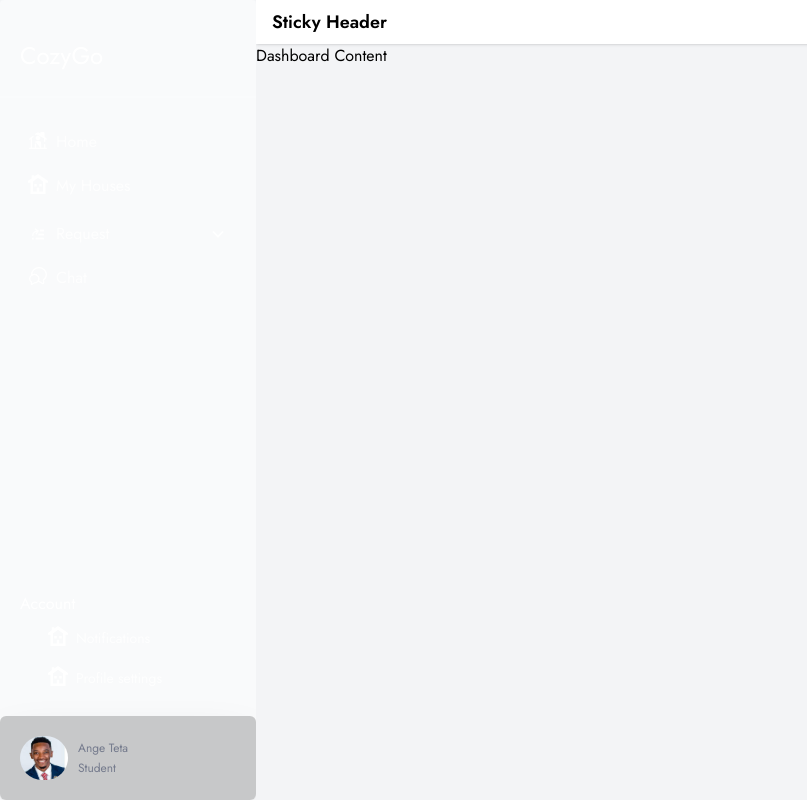
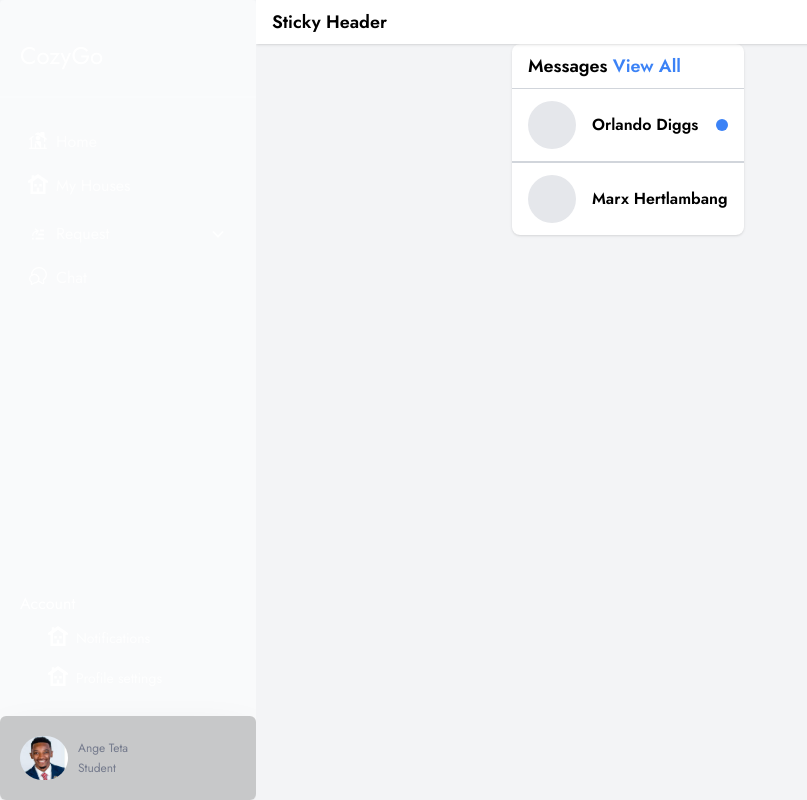
Before and after one commit to Delyc/cozygo-fe, a Next.js app: page /agent in a window 1280 px wide. Shown: the whole page, without its empty margins (0-807 px from the left). Built offline with nearby package versions, Linux system fonts and the light colour scheme.

Commit message:
feat: agent dashboard

```diff
--- a/src/app/agent/page.tsx
+++ b/src/app/agent/page.tsx
@@ -2,6 +2,8 @@
 import React, { useState } from 'react';
 import Sidebar from '@/components/layout/Sidebar';
 import Layout from '@/components/Layout';
+import HomeDash from '@/components/dashboard/Home';
+import MessageList from '@/components/dashboard/Message';
 const MainPage: React.FC = () => {
   const [selectedContent, setSelectedContent] = useState('Dashboard');
 
@@ -24,7 +26,15 @@ const MainPage: React.FC = () => {
       {/* <Sidebar setSelectedContent={setSelectedContent} /> */}
       <div className="content">
         {/* Render the content based on the selected item */}
-        {renderContent()}
+        {/* {renderContent()} */}
+<div className='flex gap-20'>
+{/* <HomeDash /> */}
+
+{/* <div className='bg-white rounded-xl w-[25rem] h-[50rem]'>
+<MessageList />
+</div> */}
+
+</div>
       </div>
     </Layout>
   );
--- a/src/components/Layout.tsx
+++ b/src/components/Layout.tsx
@@ -1,5 +1,7 @@
 import React, { useState, ReactNode } from 'react';
 import Sidebar from './layout/Sidebar';
+import { Message } from './svgs/Heart';
+import MessageList from './dashboard/Message';
 
 type LayoutProps = {
   children: ReactNode;
@@ -20,8 +22,16 @@ const Layout: React.FC<LayoutProps> = ({ children }) => {
           </div>
         </header>
         {/* Main Content */}
-        <main className="flex-1 overflow-auto">
-          {selectedContent}
+
+
+        <main className="flex-1 overflow-auto px-44">
+        <div className='flex gap-20'>
+        {selectedContent}
+<div>
+<MessageList />
+</div>
+
+</div>
         </main>
       </div>
     </div>
--- /dev/null
+++ b/src/components/UI/Typography.tsx
@@ -0,0 +1,13 @@
+type TypographyProps = {
+    content: string;
+    className: string
+};
+
+const Paragraph: React.FC<TypographyProps> = ({
+    content,
+    className
+}) => (
+    <p className={`${className} text-xs text-primary_gray leading-4 md:text-sm md:leading-5 xl:text-base xl:leading-6`}>{content}</p>
+);
+
+export { Paragraph };
--- /dev/null
+++ b/src/components/UI/cards/HouseAgent.tsx
@@ -0,0 +1,66 @@
+import React from 'react';
+import { ArrowIcon, HeartIcon, LocationIcon, RoomIcon } from '../../svgs/Heart';
+
+type PropertyCardProps = {
+  bedrooms: number;
+  baths: number;
+  area: number;
+  price: number;
+  address: string;
+};
+
+const HouseAgent: React.FC<PropertyCardProps> = ({
+  bedrooms,
+  baths,
+  area,
+  price,
+  address,
+}) => {
+  return (
+    <div className="max-w-[30rem] bg-white flex rounded-xl flex-col items-center justify-center relative">
+      <img className="w-full h-[150px] rounded-lg" src="./assets/house.jpeg" alt="House" />
+      <div className=' bg-white pt-2 rounded-b-xl w-full shadow-2xl'>
+      <div className="px-5 flex flex-col gap-3">
+        <div className="font-bold text-xl flex items-center justify-between">
+          <p>${price.toFixed(2)}</p>
+          <div className='flex gap-2.5 items-center'>
+            <div className='  grid place-content-center w-8 h-8 rounded-full relative'>
+              <HeartIcon fill={"white"} height={"18px"} width={"18px"} stroke={"red"} stroke_width={2}/>
+              <p className='absolute top-1 left-6 text-red-500 text-xs'>50</p>
+            </div>
+            <div className='bg-indigo-600 grid place-content-center w-6 h-6 rounded-full'>
+              <ArrowIcon fill={"#fff"} height={"20px"} width={"18px"} stroke={"#fff"} stroke_width={1}/>
+            </div>
+          </div>
+          </div>
+          <div className='flex flex-col gap-1 border-gray-200 pb-5 border-b'>
+
+        <p className="text-primary_gray font-jost  text-base">{address}</p>
+        <p className="text-primary_gray  text-xs font-normal">{address}</p>
+
+          </div>
+      </div>
+      <div className="px-5 flex items-center gap-2 py-2">
+        <div className='flex items-center  gap-1'>
+          <RoomIcon fill={'#757B8D'} height={'20px'} width={'20px'} stroke={'#757B8D'} stroke_width={0} />
+          <p className=' text-primary_gray text-xs'>{bedrooms} rooms</p>
+        </div>
+
+        <div className='flex items-center  gap-1'>
+          <RoomIcon fill={'#757B8D'} height={'20px'} width={'20px'} stroke={'#757B8D'} stroke_width={0} />
+          <p className=' text-primary_gray text-xs'>rooms</p>
+        </div>
+
+        <div className='flex items-center  gap-1'>
+          <LocationIcon fill={'#757B8D'} height={'20px'} width={'20px'} stroke={'#757B8D'} stroke_width={0} />
+          <p className=' text-primary_gray text-xs'>Location</p>
+        </div>
+      </div>
+
+
+      </div>
+    </div>
+  );
+};
+
+export default HouseAgent;
--- a/src/components/UI/cards/Plan.tsx
+++ b/src/components/UI/cards/Plan.tsx
@@ -17,7 +17,6 @@ const PlanCard: React.FC<PlanCardProps> = ({
             <div className='flex flex-col gap-2.5'>
                 <p className={`${title === "professional" ? "text-white" : "text-[#191D23]"}  font-semibold text-sm leading-6 capitalize`}>{title}</p>
                 <p className={`${title === "professional" ? "text-white" : "text-[#64748B]"}  text-xs `}>{description}</p>
-
             </div>
 
             <div className='flex items-center gap-1'>
@@ -35,7 +34,7 @@ const PlanCard: React.FC<PlanCardProps> = ({
 
                         <Tick fill={''} height={'14px'} width={'14px'} stroke={''} stroke_width={0} />
                     </div>
-                    <p className=' text-xs'>Access to all listed properties</p>
+                    <p className='text-xs'>Access to all listed properties</p>
                 </div>
                 <div className='flex items-center gap-2.5'>
                     <div className={`${title === "free" ? "bg-gray-300/50" : title === "professional" ? "bg-white" : "bg-indigo-600/20"}  w-5 h-5 grid place-content-center rounded-full`}>
--- /dev/null
+++ b/src/components/dashboard/Home.tsx
@@ -0,0 +1,65 @@
+import React, { useState, ReactNode } from 'react';
+import { House } from '../svgs/Heart';
+import PropertyCard from '../UI/cards/House';
+import HouseAgent from '../UI/cards/HouseAgent';
+const HomeDash: React.FC = () => {
+
+
+  return (
+    <div className="flex flex-col">
+             <div className='grid grid-cols-3 gap-5'>
+              <div className='bg-white rounded-md shadow-xl px-5 py-3 w-[15rem]'>
+                  <h3>Total Houses</h3>
+                  <div className='flex items-center gap-2'>
+                    <House fill={''} height={'20px'} width={'20px'} stroke={''} stroke_width={0} />
+                    <p>5000</p>
+                  </div>
+              </div>
+
+              <div className='bg-white rounded-md shadow-xl px-5 py-3 w-[15rem]'>
+                  <h3>Total Houses</h3>
+                  <div className='flex items-center gap-2'>
+                    <House fill={''} height={'20px'} width={'20px'} stroke={''} stroke_width={0} />
+                    <p>5000</p>
+                  </div>
+              </div>
+
+              <div className='bg-white rounded-md shadow-xl px-5 py-3 w-[15rem]'>
+                  <h3>Total Houses</h3>
+                  <div className='flex items-center gap-2'>
+                    <House fill={''} height={'20px'} width={'20px'} stroke={''} stroke_width={0} />
+                    <p>5000</p>
+                  </div>
+              </div>
+             </div>
+
+             <div className="container mx-auto grid grid-cols-3 gap-5">
+    <HouseAgent
+      bedrooms={3}
+      baths={3}
+      area={340}
+      price={25000.00}
+      address="Meadowview Lane, Tranquil Springs"
+    />
+
+<HouseAgent
+      bedrooms={3}
+      baths={3}
+      area={340}
+      price={25000.00}
+      address="Meadowview Lane, Tranquil Springs"
+    />
+
+<HouseAgent
+      bedrooms={3}
+      baths={3}
+      area={340}
+      price={25000.00}
+      address="Meadowview Lane, Tranquil Springs"
+    />
+  </div>
+    </div>
+  );
+};
+
+export default HomeDash;
--- /dev/null
+++ b/src/components/dashboard/Message.tsx
@@ -0,0 +1,46 @@
+import React from 'react';
+
+interface MessageProps {
+  name: string;
+  message: string;
+  time: string;
+  unread: boolean;
+}
+
+const Message: React.FC<MessageProps> = ({ name, message, time, unread }) => {
+  return (
+    <div className="flex items-center py-3 px-4 border-b border-gray-300 last:border-b-0">
+      <div className="flex-none w-12 h-12 rounded-full bg-gray-200 mr-4"></div>
+      <div className="flex-grow">
+        <div className="flex justify-between items-center">
+          <h2 className="font-semibold">{name}</h2>
+          <span className="text-sm text-gray-500">{time}</span>
+        </div>
+        <p className="text-gray-600">{message}</p>
+      </div>
+      {unread && <span className="flex-none w-3 h-3 bg-blue-500 rounded-full ml-2"></span>}
+    </div>
+  );
+};
+
+const MessageList: React.FC = () => {
+  const messages: any[] = [
+    { id: 1, name: 'Orlando Diggs', messagePreview: 'How\'s your stay dude?', timestamp: '08:30 AM', unread: true },
+    { id: 2, name: 'Marx Hertlambang', messagePreview: 'Is it possible for me to rent...', timestamp: '09:36 AM', unread: false },
+  ];
+
+  return (
+    <div className="max-w-md mx-auto bg-white rounded-lg shadow">
+      <div className="text-lg font-semibold py-2 px-4 border-b border-gray-300">
+        Messages <span className="text-blue-500">View All</span>
+      </div>
+      <div className="divide-y divide-gray-300">
+        {messages.map((msg, index) => (
+          <Message key={index} {...msg} />
+        ))}
+      </div>
+    </div>
+  );
+};
+
+export default MessageList;
--- a/src/components/layout/Sidebar.tsx
+++ b/src/components/layout/Sidebar.tsx
@@ -1,6 +1,7 @@
 'use client'
 import React, { useState } from 'react';
 import { Approved, ArrowIcon, Declined, Expand, Home, House, Message, Open, Request } from '../svgs/Heart';
+import HomeDash from '../dashboard/Home';
 
 type SidebarProps = {
     setSelectedContent: (content: React.ReactNode) => void;
@@ -32,11 +33,11 @@ const Sidebar: React.FC<SidebarProps> = ({ setSelectedContent }) => {
                             <h1 className='text-white text-2xl leading-8'>CozyGo</h1>
                         </div>
                         <div className='px-5 mt-5'>
-                    <button onClick={() => setSelectedContent(<h1>Dashboard Content</h1>)} className=" flex items-center gap-2 p-2 w-full text-white/80 text-start rounded hover:bg-black/20">
+                            <button onClick={() => setSelectedContent(<HomeDash />)} className=" flex items-center gap-2 p-2 w-full text-white/80 text-start rounded hover:bg-black/20">
                                 <Home fill={'white'} height={'20px'} width={'20px'} stroke={'white'} stroke_width={0} />
                                 <p className='mt-1'>Home</p>
                             </button>
-                    <button onClick={() => setSelectedContent(<h1>Dashboard Content</h1>)} className="flex items-center gap-2 p-2 w-full text-white/80 text-start rounded hover:bg-black/20">
+                            <button onClick={() => setSelectedContent(<h1>Dashboard Content one</h1>)} className="flex items-center gap-2 p-2 w-full text-white/80 text-start rounded hover:bg-black/20">
                                 <House fill={'white'} height={'20px'} width={'20px'} stroke={''} stroke_width={0} />
                                 <p className='mt-1'>My Houses</p>
 
--- a/src/components/svgs/Heart.tsx
+++ b/src/components/svgs/Heart.tsx
@@ -297,7 +297,24 @@ const Message: React.FC<IconProps> = ({
 
 )
 
+const Eye: React.FC<IconProps> = ({
+    fill,
+    height,
+    width,
+    stroke,
+    stroke_width,
+}) => (
+    <svg width={width} height={height} viewBox="0 0 24 24" fill="none" xmlns="http://www.w3.org/2000/svg">
+<path fill-rule="evenodd" clip-rule="evenodd" d="M12 8.25C9.92893 8.25 8.25 9.92893 8.25 12C8.25 14.0711 9.92893 15.75 12 15.75C14.0711 15.75 15.75 14.0711 15.75 12C15.75 9.92893 14.0711 8.25 12 8.25ZM9.75 12C9.75 10.7574 10.7574 9.75 12 9.75C13.2426 9.75 14.25 10.7574 14.25 12C14.25 13.2426 13.2426 14.25 12 14.25C10.7574 14.25 9.75 13.2426 9.75 12Z" fill={fill}/>
+<path fill-rule="evenodd" clip-rule="evenodd" d="M12 3.25C7.48587 3.25 4.44529 5.9542 2.68057 8.24686L2.64874 8.2882C2.24964 8.80653 1.88206 9.28392 1.63269 9.8484C1.36564 10.4529 1.25 11.1117 1.25 12C1.25 12.8883 1.36564 13.5471 1.63269 14.1516C1.88206 14.7161 2.24964 15.1935 2.64875 15.7118L2.68057 15.7531C4.44529 18.0458 7.48587 20.75 12 20.75C16.5141 20.75 19.5547 18.0458 21.3194 15.7531L21.3512 15.7118C21.7504 15.1935 22.1179 14.7161 22.3673 14.1516C22.6344 13.5471 22.75 12.8883 22.75 12C22.75 11.1117 22.6344 10.4529 22.3673 9.8484C22.1179 9.28391 21.7504 8.80652 21.3512 8.28818L21.3194 8.24686C19.5547 5.9542 16.5141 3.25 12 3.25ZM3.86922 9.1618C5.49864 7.04492 8.15036 4.75 12 4.75C15.8496 4.75 18.5014 7.04492 20.1308 9.1618C20.5694 9.73159 20.8263 10.0721 20.9952 10.4545C21.1532 10.812 21.25 11.2489 21.25 12C21.25 12.7511 21.1532 13.188 20.9952 13.5455C20.8263 13.9279 20.5694 14.2684 20.1308 14.8382C18.5014 16.9551 15.8496 19.25 12 19.25C8.15036 19.25 5.49864 16.9551 3.86922 14.8382C3.43064 14.2684 3.17374 13.9279 3.00476 13.5455C2.84684 13.188 2.75 12.7511 2.75 12C2.75 11.2489 2.84684 10.812 3.00476 10.4545C3.17374 10.0721 3.43063 9.73159 3.86922 9.1618Z" fill={fill}/>
+</svg>
+
+
+
+
+
+)
 
 
 // Exporting Components
-export { HeartIcon, ArrowIcon, RoomIcon, LocationIcon, Expand, Apple, PlayStore, Tick, Cross, Home, House, Open, Request, Approved, Declined, Message };
+export { HeartIcon, ArrowIcon, RoomIcon, LocationIcon, Expand, Apple, PlayStore, Tick, Cross, Home, House, Open, Request, Approved, Declined, Message, Eye };
```
Lines whose indentation alone changed are shown as unchanged.
